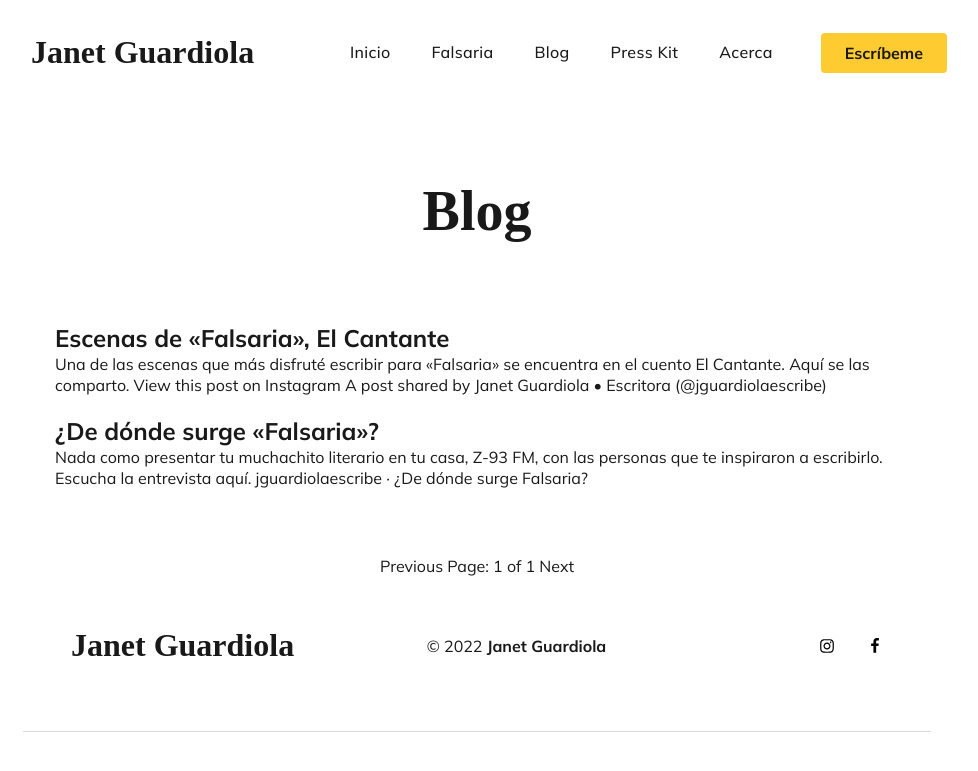
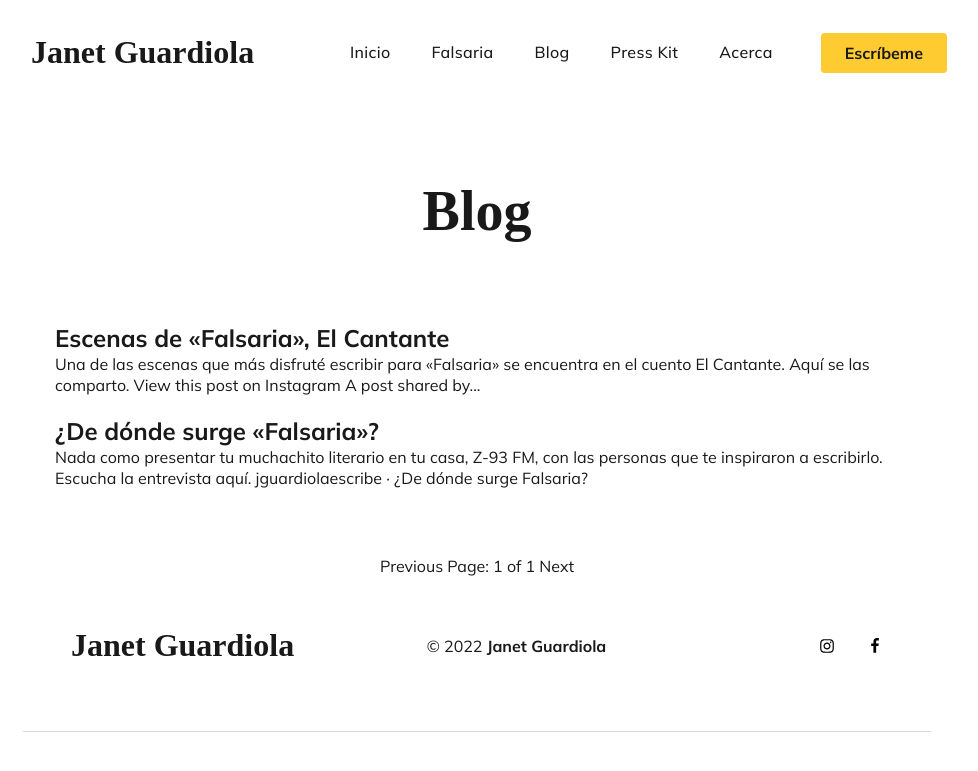
Before and after one commit to rgjanet/autora, a Jekyll site: the page built from blog/index.html, in a window 1280 px wide and 1026 px high. Shown: the top 771 px of the window, without its empty margins (163-1141 px from the left). Built offline with Jekyll 4.4.1, drawn with Linux system fonts in a browser that asks for light colours; some web fonts are replaced; the list of posts is cut into pages by our own code.

Commit message:
Update index.html

```diff
--- a/blog/index.html
+++ b/blog/index.html
@@ -6,7 +6,7 @@ title: Blog
 <div class="home-blog">
     {% for post in paginator.posts %}
       <h2><a href="{{post.url | prepend: site.baseurl}}">{{post.title}}</a></h2>
-    <p style="padding-bottom: 20px;">{{ post.content | strip_html | truncatewords:50 }}</p>
+    <p style="padding-bottom: 20px;">{{ post.content | strip_html | truncatewords:30 }}</p>
     {% endfor %}
   </div>
 
```
